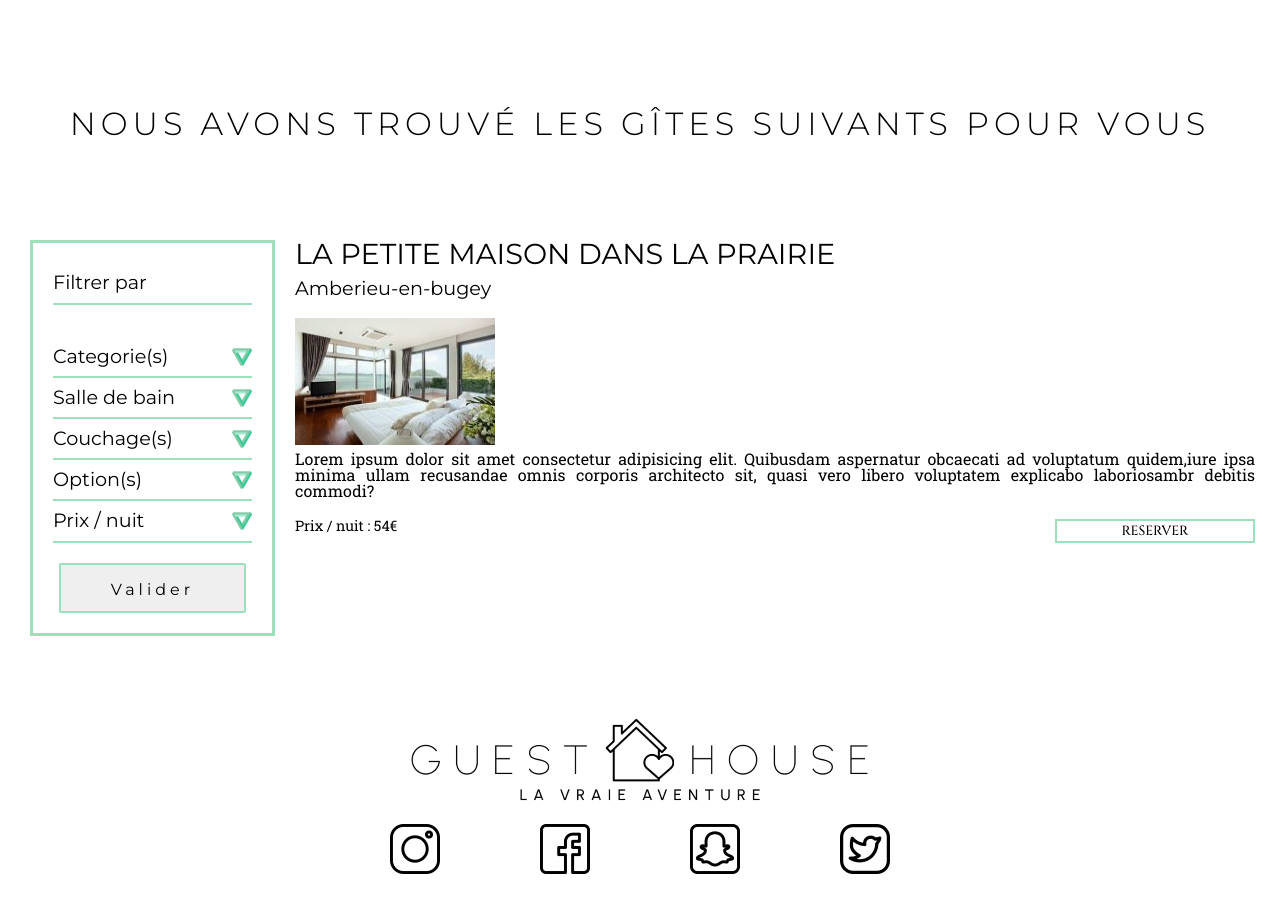
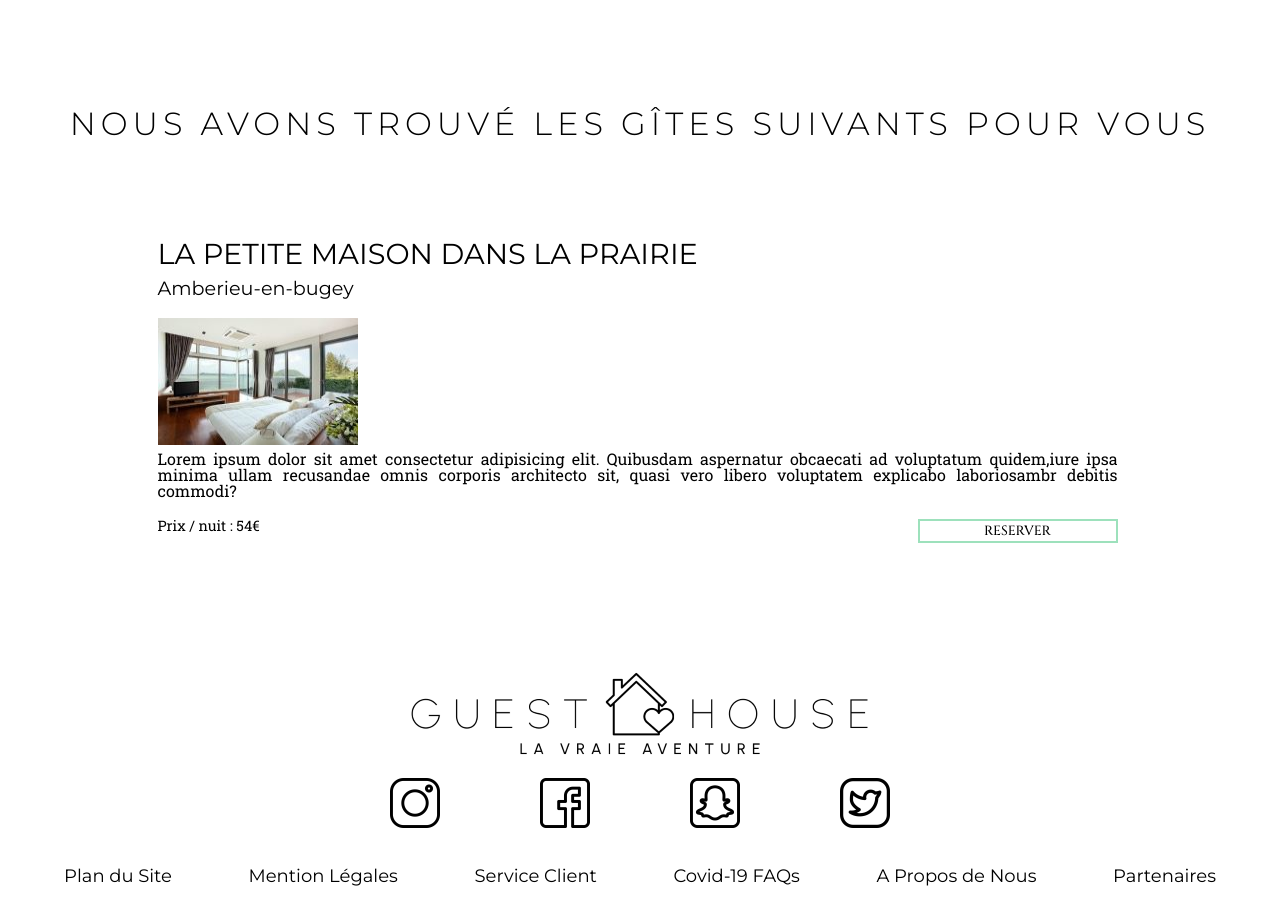
Before and after one commit to Amberieu-2022/Xhesika-Tiff-Lilian, a PHP site: page /php/ in a window 1280 px wide. Shown: the part 974-1880 px from the top of the page. Run offline with PHP 8.4, Linux system fonts and the light colour scheme.

Commit message:
Responsive changes

```diff
--- a/index.php
+++ b/index.php
@@ -84,8 +84,8 @@
 
     <h2 class="titre-past-form">NOUS AVONS TROUVÉ LES GÎTES SUIVANTS POUR VOUS</h2>
     <div id="main-user-gite">
-        <aside class="form-filter">
-            <form action="#" method="GET">
+        <!-- <aside class="form-filter">
+            <form action="./index.php" method="POST">
                 <label for="" class="label-category">Filtrer par </label> <br> <br>
 
                 <label for="" class="label-category">Categorie(s)<img src="./templates/img/icon/button.png" alt="button" id="btn-summary"></label>
@@ -168,7 +168,7 @@
                 </div>
                 <button class="btn-util btn-filtrer">Valider</button>
             </form>
-        </aside>
+        </aside> -->
         <li class="gites">
             <h2 class="titre-page-user">LA PETITE MAISON DANS LA PRAIRIE</h2>
             <h3 class="titre-lieu-p-user">Amberieu-en-bugey</h3>
--- a/resa-user.php
+++ b/resa-user.php
@@ -18,7 +18,7 @@
     <div class="row-limit-size">
         <header>
             <figure class="justify-header">
-                <a href="#"><img src="./templates/img/icon/logo.png" alt="Logo du Site"></a>
+                <a href="./index.php"><img src="./templates/img/icon/logo.png" alt="Logo du Site"></a>
             </figure>
         </header>
     </div>
--- a/templates/css/style-admin.css
+++ b/templates/css/style-admin.css
@@ -834,6 +834,9 @@
   .first-flex .input-numer {
     width: 50px;
   }
+  .form-ajout-new-gite {
+    padding: 20px 20px;
+  }
 }
 
 @media screen and (max-width: 375px) {
--- a/templates/css/style-admin.scss
+++ b/templates/css/style-admin.scss
@@ -702,6 +702,9 @@
             width: 50px;
         }
     }
+    .form-ajout-new-gite{
+        padding: 20px 20px;
+    }
 
 }
 
--- a/templates/css/style.css
+++ b/templates/css/style.css
@@ -504,9 +504,12 @@
   display: -webkit-box;
   display: -ms-flexbox;
   display: flex;
-  -webkit-box-pack: justify;
-      -ms-flex-pack: justify;
-          justify-content: space-between;
+  -webkit-box-pack: center;
+      -ms-flex-pack: center;
+          justify-content: center;
+  -webkit-box-align: center;
+      -ms-flex-align: center;
+          align-items: center;
   max-width: 1600px;
 }
 
@@ -515,8 +518,6 @@
   width: 95%;
   height: 280px;
   list-style-type: none;
-  position: relative;
-  margin-right: 150px;
 }
 
 #main-user-gite .gites .titre-page-user {
@@ -800,7 +801,7 @@
     width: 200px;
   }
   .label-form-filter {
-    font-size: .6rem;
+    font-size: .7rem;
   }
   .titre-form-client {
     font-size: .8rem;
@@ -836,6 +837,10 @@
   #main-user-gite aside.form-filter .label-category {
     width: 300px;
   }
+  #main-user-gite aside.form-filter .category-room {
+    padding-top: 0px;
+    padding-bottom: 0px;
+  }
   #main-user-gite .gites {
     margin-right: 0;
   }
@@ -850,13 +855,13 @@
   }
   .form-envoie-resa {
     width: 300px;
-    padding: 25px;
+    padding: 25px 5px;
   }
   .input-resa {
     width: 150px;
   }
   .label-form-filter {
-    font-size: .5rem;
+    font-size: .6rem;
   }
   .btn-btn {
     font-size: .8rem;
@@ -982,6 +987,9 @@
   .titre-past-form {
     margin-bottom: 25px;
   }
+  .form-envoie-resa {
+    width: 280px;
+  }
 }
 
 @media screen and (max-width: 350px) {
--- a/templates/css/style.scss
+++ b/templates/css/style.scss
@@ -367,7 +367,8 @@
 
 #main-user-gite{
     display: flex;
-    justify-content: space-between;
+    justify-content: center;
+    align-items: center;
     max-width: 1600px;
 
     .gites{
@@ -375,8 +376,6 @@
         width: 95%;
         height: 280px;
         list-style-type: none;
-        position: relative;
-        margin-right: 150px;
 
         .titre-page-user{
             font-family: 'Montserrat';
@@ -662,7 +661,7 @@
         width: 200px;
     }
     .label-form-filter{
-        font-size: .6rem;
+        font-size: .7rem;
     }
     .titre-form-client{
         font-size: .8rem;
@@ -691,6 +690,12 @@
             .label-category{
                 width: 300px;
             }
+
+            .category-room{
+                padding-top: 0px;
+                padding-bottom: 0px;
+            }
+
         }
 
         .gites{
@@ -708,13 +713,13 @@
     }
     .form-envoie-resa{
         width: 300px;
-        padding: 25px;
+        padding: 25px 5px;
     }
     .input-resa{
         width: 150px;
     }
     .label-form-filter{
-        font-size: .5rem;
+        font-size: .6rem;
     }
     .btn-btn{
         font-size: .8rem;
@@ -853,7 +858,9 @@
     .titre-past-form{
         margin-bottom: 25px;
     }
-
+    .form-envoie-resa{
+        width: 280px;
+    }
 }
 @media screen and (max-width:350px) {
     .footer-logo{
--- a/templates/footer.php
+++ b/templates/footer.php
@@ -1,5 +1,5 @@
     <footer>
-        <figure class="row-limit-size"><a href="#"><img class="footer-logo" src="./templates/img/icon/logo.png" alt="Logo du site"></a></figure>
+        <figure class="row-limit-size"><a href="./index.php"><img class="footer-logo" src="./templates/img/icon/logo.png" alt="Logo du site"></a></figure>
         <div class="row-limit-size justify-footer absolut">
             <figure class="reseaux-s"><a href="#"><img class="reseaux-sociaux" src="./templates/img/icon/instagram1.png" alt="Logo d'instagram"></a></figure>
             <figure class="reseaux-s"><a href="#"><img class="reseaux-sociaux" src="./templates/img/icon/facebook1.png" alt="Logo du facebook"></a></figure>
--- a/templates/header-admin.php
+++ b/templates/header-admin.php
@@ -23,7 +23,7 @@
                 <ul>
                     <li class="li-header-admin"> <a class="lien" href="../admin/gite.php">Gestion des gîtes</a></li>
                     <figure id="logo">
-                        <img src="../templates/img/icon/logo.png" alt="L'image de logo de notre site des Gîtes." width="500px">
+                        <a href="../admin/gite.php"><img src="../templates/img/icon/logo.png" alt="L'image de logo de notre site des Gîtes." width="500px"></a>
                     </figure>
                     <li class="li-header-admin"> <a class="lien lien-right" href="../admin/resa-admin.php">Gestion des réservations</a></li>
                 </ul>
--- a/templates/header.php
+++ b/templates/header.php
@@ -16,7 +16,7 @@
     <div class="row-limit-size">
         <header >
             <figure class="justify-header">
-                <a href="#"><img src="./templates/img/icon/logo.png" alt="Logo du Site"></a>
+                <a href="./index.php"><img src="./templates/img/icon/logo.png" alt="Logo du Site"></a>
             </figure>
         </header>
     </div>
--- a/templates/js/user/main-user-resa.js
+++ b/templates/js/user/main-user-resa.js
@@ -1,7 +1,7 @@
 // MENU FORMULAIRE ASIDE PAGE RESERVATION USER
+
 const menu = document.getElementById('categories');
 const btn = document.getElementById("btn-summary");
-
     btn.addEventListener('click', function(){
         menu.classList.toggle('show');
     });
```
Also changed, not shown: 2 other files.
